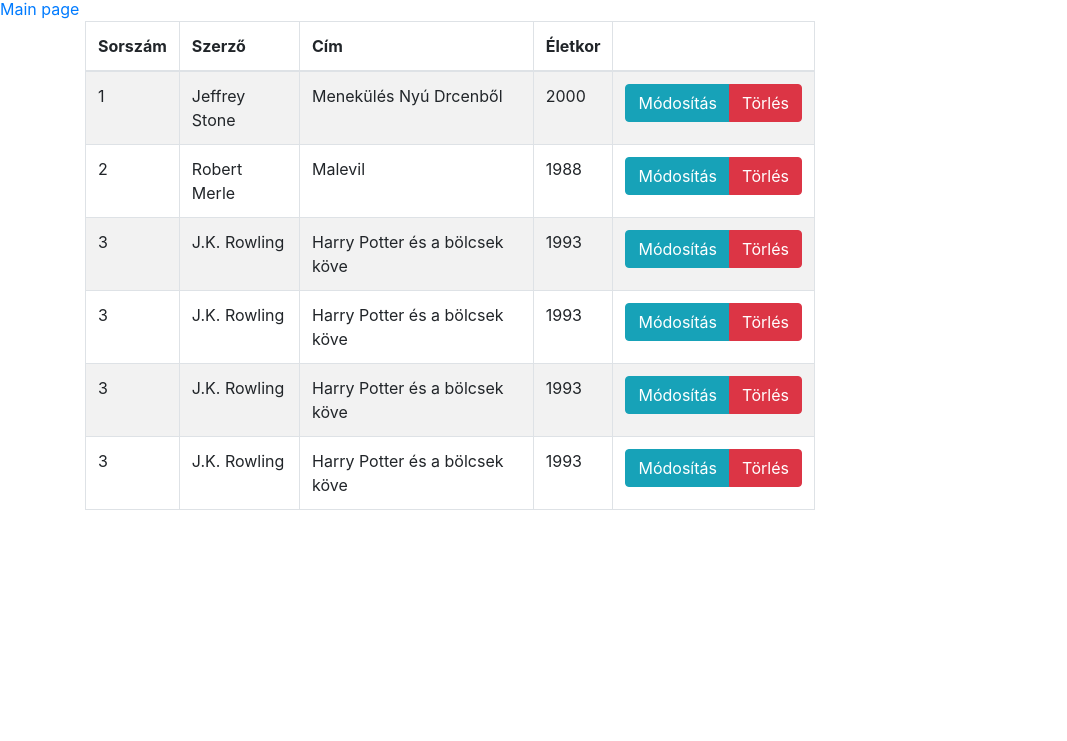
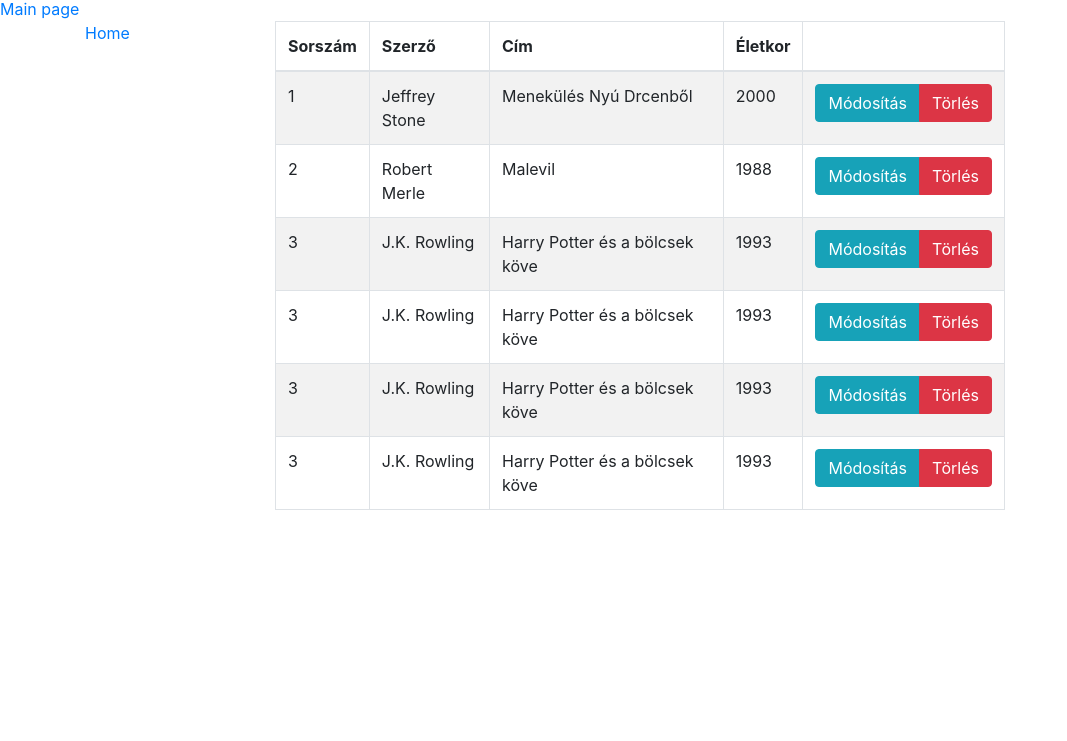
Before and after one commit to Gobard/gobard.github.io, a plain HTML site: page pages/orders.html in a window 1280 px wide. Shown: the part 59-800 px from the top of the page, without its empty margins (0-1067 px from the left). Drawn offline with nearby package versions, Linux system fonts and the light colour scheme.

Commit message:
Update orders.html

```diff
--- a/pages/orders.html
+++ b/pages/orders.html
@@ -5,6 +5,7 @@
     <meta name="viewport" content="width=device-width, initial-scale=1.0">
     <title>Document</title>
     <link rel="stylesheet" href="https://stackpath.bootstrapcdn.com/bootstrap/4.5.0/css/bootstrap.min.css" integrity="sha384-9aIt2nRpC12Uk9gS9baDl411NQApFmC26EwAOH8WgZl5MYYxFfc+NcPb1dKGj7Sk" crossorigin="anonymous">
+
 </head>
 <body>
     <h1>Orders</h1>
@@ -12,6 +13,9 @@
 
     <div class="container">
         <div class="row">
+            <div class="col-2">
+                <a id="MainPage" href="bt.html">Home</a>
+            </div>
             <div class="col-8">
                 <table class="table table-striped table-bordered table-hover">
                     <thead>
```
